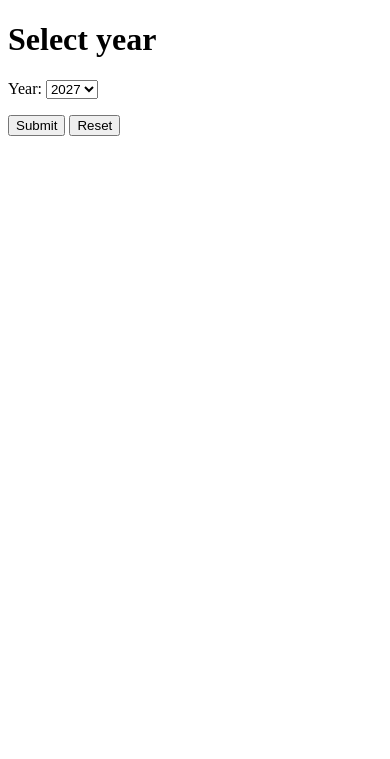
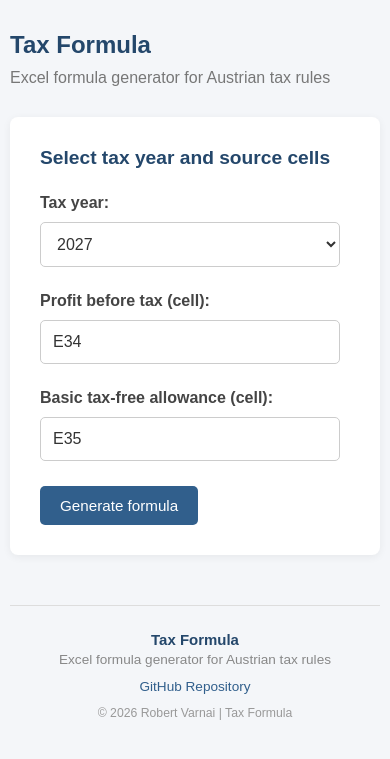
Before and after one commit to rvarnai/taxformula, a Spring Boot app: page /formula in a window 390 px wide. Shown: the top 759 px of the page. Run offline with Spring Boot 4, Linux system fonts and the light colour scheme; data comes from the database, SQL or seed files in the repository; some libraries are stand-ins or nearby versions.

Commit message:
frontend improvements, github ci pipeline

```diff
--- /dev/null
+++ b/src/main/java/at/rvarnai/taxformula/model/TaxBracket.java
@@ -0,0 +1,3 @@
+package at.rvarnai.taxformula.model;
+
+public record TaxBracket(String incomeRange, String taxRate) {}
--- a/src/main/java/at/rvarnai/taxformula/resource/TaxFormulaController.java
+++ b/src/main/java/at/rvarnai/taxformula/resource/TaxFormulaController.java
@@ -1,6 +1,7 @@
 package at.rvarnai.taxformula.resource;
 
 import at.rvarnai.taxformula.model.Charge;
+import at.rvarnai.taxformula.model.TaxBracket;
 import at.rvarnai.taxformula.model.TaxFormula;
 import at.rvarnai.taxformula.model.Year;
 import at.rvarnai.taxformula.service.ChargeService;
@@ -12,7 +13,10 @@ import org.springframework.web.bind.annotation.GetMapping;
 import org.springframework.web.bind.annotation.ModelAttribute;
 import org.springframework.web.bind.annotation.PostMapping;
 
+import java.math.BigDecimal;
+import java.util.ArrayList;
 import java.util.Comparator;
+import java.util.List;
 
 @Controller
 @RequiredArgsConstructor
@@ -24,27 +28,46 @@ public class TaxFormulaController {
 
     @GetMapping("/formula")
     public String getFormulaForNextYear(Model model) {
-        model.addAttribute("formula", getTaxFormula(Year.NEXT));
+        model.addAttribute("formula", TaxFormula.builder().year(Year.NEXT.getValue()).build());
         model.addAttribute("years", chargeService.getYears());
         return "taxformula";
     }
 
     @PostMapping("/formula")
     public String selectYear(@ModelAttribute TaxFormula formula, Model model) {
-        model.addAttribute("formula", getTaxFormula(Year.forValue(formula.getYear())));
+        model.addAttribute("formula", getTaxFormula(
+                Year.forValue(formula.getYear()),
+                formula.getProfitBeforeTaxCell(),
+                formula.getBasicTaxFreeAllowanceCell()));
         return "result";
     }
 
-    private TaxFormula getTaxFormula(Year year) {
-        final StringBuilder taxLevels = new StringBuilder();
-        chargeService.getChargesByYear(year).stream()
-                .sorted(Comparator.comparing(Charge::level)).forEach(charge -> taxLevels.append(charge).append("\n"));
-
+    private TaxFormula getTaxFormula(
+            Year year,
+            String profitBeforeTaxCell,
+            String basicTaxFreeAllowanceCell) {
         return TaxFormula.builder()
                 .year(year.getValue())
-                .taxLevels(taxLevels.toString())
-                .excelFormula(formulaFactory.createFormula(year))
+                .taxBrackets(getTaxBrackets(chargeService.getChargesByYear(year)))
+                .excelFormula(formulaFactory.createFormula(year, profitBeforeTaxCell, basicTaxFreeAllowanceCell))
+                .profitBeforeTaxCell(profitBeforeTaxCell)
+                .basicTaxFreeAllowanceCell(basicTaxFreeAllowanceCell)
                 .build();
     }
 
+    private List<TaxBracket> getTaxBrackets(List<Charge> charges) {
+        final List<Charge> chargesSorted = charges.stream().sorted(Comparator.comparing(Charge::level)).toList();
+        final List<TaxBracket> taxBrackets = new ArrayList<>();
+
+        taxBrackets.add(new TaxBracket("Up to " + Charge.AMOUNT_FORMAT.format(chargesSorted.getFirst().amount()), "0 %"));
+
+        for (int i = 0; i < chargesSorted.size(); i++) {
+            final Charge charge = chargesSorted.get(i);
+            final BigDecimal from = charge.amount();
+            final BigDecimal to = (i + 1 < chargesSorted.size()) ? chargesSorted.get(i + 1).amount() : BigDecimal.ZERO;
+            taxBrackets.add(charge.toTaxBracket(from, to, charge.percentage()));
+        }
+        return taxBrackets;
+    }
+
 }
--- a/src/main/java/at/rvarnai/taxformula/service/FormulaFactoryService.java
+++ b/src/main/java/at/rvarnai/taxformula/service/FormulaFactoryService.java
@@ -4,5 +4,9 @@ import at.rvarnai.taxformula.model.Year;
 
 public interface FormulaFactoryService {
 
-    String createFormula(Year year);
+    String createFormula(Year year, String profitBeforeTaxCell, String basicTaxFreeAllowanceCell);
+
+    default String createFormula(Year year) {
+        return createFormula(year, "E34", "E35");
+    }
 }
--- /dev/null
+++ b/src/main/resources/static/css/style.css
@@ -0,0 +1,335 @@
+/* General layout */
+* {
+    box-sizing: border-box;
+}
+
+body {
+    font-family: Arial, Helvetica, sans-serif;
+    background-color: #f4f6f9;
+    color: #333;
+    margin: 0;
+    padding: 30px 15px;
+}
+
+.container {
+    max-width: 850px;
+    margin: 0 auto;
+}
+
+/* Headings */
+h1 {
+    color: #24476b;
+    margin-bottom: 10px;
+}
+
+.subtitle {
+    color: #777;
+    margin-bottom: 30px;
+}
+
+/* Form card */
+.form-card {
+    background-color: #fff;
+    padding: 30px;
+    margin-bottom: 20px;
+    border-radius: 8px;
+    box-shadow: 0 2px 8px rgba(0, 0, 0, 0.06);
+}
+
+.form-card h2 {
+    color: #24476b;
+    font-size: 1.2em;
+    margin-top: 0;
+    margin-bottom: 25px;
+}
+
+/* Form elements */
+.form-group {
+    margin-bottom: 25px;
+}
+
+.form-group label {
+    display: block;
+    font-weight: bold;
+    margin-bottom: 10px;
+    color: #444;
+}
+
+.form-group select,
+.form-group input {
+    width: 100%;
+    max-width: 300px;
+    padding: 12px;
+    border: 1px solid #ccc;
+    border-radius: 5px;
+    background-color: #fff;
+    font-size: 1em;
+    color: #333;
+}
+
+.form-group select {
+    cursor: pointer;
+}
+
+.form-group select:focus,
+.form-group input:focus {
+    outline: none;
+    border-color: #315f8c;
+    box-shadow: 0 0 0 2px rgba(49, 95, 140, 0.15);
+}
+
+/* Form buttons */
+.form-actions {
+    display: flex;
+    gap: 10px;
+    flex-wrap: wrap;
+}
+
+.button {
+    display: inline-block;
+    padding: 11px 20px;
+    background-color: #315f8c;
+    color: white;
+    text-decoration: none;
+    border: none;
+    border-radius: 5px;
+    font-size: 0.95em;
+    cursor: pointer;
+    transition: background-color 0.2s;
+}
+
+.button:hover {
+    background-color: #24476b;
+}
+
+.button-secondary {
+    background-color: #e5e8ec;
+    color: #444;
+}
+
+.button-secondary:hover {
+    background-color: #d2d7dd;
+}
+
+/* Result cards */
+.result-card {
+    background-color: #fff;
+    padding: 25px;
+    margin-bottom: 20px;
+    border-radius: 8px;
+    box-shadow: 0 2px 8px rgba(0, 0, 0, 0.06);
+}
+
+.result-title {
+    font-size: 1.15em;
+    font-weight: bold;
+    color: #24476b;
+    margin-bottom: 15px;
+    display: block;
+}
+
+.result-content {
+    display: block;
+    white-space: pre-line;
+    overflow-wrap: anywhere;
+    line-height: 1.6;
+    font-family: Consolas, monospace;
+    font-size: 0.95em;
+}
+
+/* Result card heading and actions */
+.result-header {
+    display: flex;
+    justify-content: space-between;
+    align-items: center;
+    gap: 15px;
+    margin-bottom: 15px;
+}
+
+.result-header .result-title {
+    margin-bottom: 0;
+}
+
+/* Tax table */
+.tax-table {
+    width: 100%;
+    max-width: 550px;
+    border-collapse: collapse;
+    margin-top: 10px;
+    background-color: #fff;
+    font-size: 0.95em;
+    table-layout: fixed;
+}
+
+.tax-table th,
+.tax-table td {
+    padding: 12px 15px;
+    text-align: right;
+}
+
+.tax-table th:first-child,
+.tax-table td:first-child {
+    width: 70%;
+}
+
+.tax-table th:last-child,
+.tax-table td:last-child {
+    width: 30%;
+    white-space: nowrap;
+}
+
+.tax-table th {
+    background-color: #315f8c;
+    color: #fff;
+    font-weight: 600;
+}
+
+.tax-table td {
+    border-bottom: 1px solid #e5e8ec;
+}
+
+.tax-table tbody tr:nth-child(even) {
+    background-color: #f4f6f9;
+}
+
+.tax-table tbody tr:hover {
+    background-color: #edf3f8;
+}
+
+/* Official source reference */
+.table-note {
+    color: #777;
+    font-size: 0.85em;
+    margin-top: 12px;
+    line-height: 1.5;
+}
+
+.table-note a {
+    color: #315f8c;
+    text-decoration: none;
+}
+
+.table-note a:hover {
+    text-decoration: underline;
+}
+
+.copy-button {
+    padding: 7px 14px;
+    background-color: #e5e8ec;
+    color: #315f8c;
+    border: 1px solid #ccd3dc;
+    border-radius: 5px;
+    font-size: 0.85em;
+    cursor: pointer;
+    white-space: nowrap;
+}
+
+.copy-button:hover {
+    background-color: #d2dce8;
+}
+
+.copy-status {
+    display: block;
+    margin-top: 10px;
+    color: #287a45;
+    font-size: 0.85em;
+}
+
+/* Disclaimer */
+.disclaimer {
+    margin-top: 25px;
+    padding: 15px 20px;
+    background-color: #fff8e6;
+    border-left: 4px solid #e0a52b;
+    border-radius: 4px;
+    color: #665522;
+    font-size: 0.9em;
+    line-height: 1.5;
+}
+
+/* Navigation */
+.navigation {
+    margin-top: 25px;
+}
+
+.button {
+    display: inline-block;
+    padding: 11px 20px;
+    background-color: #315f8c;
+    color: white;
+    text-decoration: none;
+    border-radius: 5px;
+    transition: background-color 0.2s;
+}
+
+.button:hover {
+    background-color: #24476b;
+}
+
+/* Footer */
+footer {
+    margin-top: 50px;
+    padding: 25px 15px;
+    border-top: 1px solid #ddd;
+    color: #777;
+    font-size: 0.85em;
+}
+
+.footer-content {
+    max-width: 850px;
+    margin: 0 auto;
+    text-align: center;
+}
+
+.footer-brand {
+    margin-bottom: 12px;
+}
+
+.footer-brand strong {
+    display: block;
+    color: #24476b;
+    font-size: 1.1em;
+    margin-bottom: 4px;
+}
+
+.footer-brand span {
+    color: #888;
+}
+
+.footer-links {
+    margin-bottom: 12px;
+}
+
+.footer-links a {
+    color: #315f8c;
+    text-decoration: none;
+}
+
+.footer-links a:hover {
+    text-decoration: underline;
+}
+
+.footer-copyright {
+    font-size: 0.9em;
+    color: #999;
+}
+
+/* Responsive layout */
+@media (max-width: 600px) {
+    body {
+        padding: 15px 10px;
+    }
+
+    h1 {
+        font-size: 1.5em;
+    }
+
+    .result-card {
+        padding: 18px;
+    }
+
+    .result-header {
+        align-items: flex-start;
+        flex-direction: column;
+    }
+}
--- /dev/null
+++ b/src/main/resources/templates/fragments/footer.html
@@ -0,0 +1,30 @@
+<!DOCTYPE html>
+<html lang="en" xmlns:th="https://www.thymeleaf.org">
+<body>
+
+<footer th:fragment="footer">
+
+    <div class="footer-content">
+        <div class="footer-brand">
+            <strong>Tax Formula</strong>
+            <span>Excel formula generator for Austrian tax rules</span>
+        </div>
+
+        <div class="footer-links">
+            <a href="https://github.com/rvarnai/taxformula"
+               target="_blank"
+               rel="noopener noreferrer">
+                GitHub Repository
+            </a>
+        </div>
+
+        <div class="footer-copyright">
+            &copy; <span th:text="${#dates.year(#dates.createNow())}"></span>
+            Robert Varnai | Tax Formula
+        </div>
+    </div>
+
+</footer>
+
+</body>
+</html>
--- a/src/main/resources/templates/taxformula.html
+++ b/src/main/resources/templates/taxformula.html
@@ -1,18 +1,62 @@
 <!DOCTYPE HTML>
 <html lang="en" xmlns:th="https://www.thymeleaf.org">
+
 <head>
-    <title>Excel formula generator for Austrian tax rules</title>
+    <title>Tax Formula</title>
     <meta http-equiv="Content-Type" content="text/html; charset=UTF-8" />
+    <meta name="viewport" content="width=device-width, initial-scale=1">
+    <link rel="stylesheet" th:href="@{/css/style.css}">
 </head>
+
 <body>
-<h1>Select year</h1>
-<form action="#" th:action="@{/formula}" th:object="${formula}" method="post">
-    <p><label for="year">Year:</label>
-        <select id="year" th:field="*{year}">
-            <option th:each="year : ${years}" th:value="${year.value}" th:text="${year.value}"></option>
-        </select>
-    </p>
-    <p><input type="submit" value="Submit" /> <input type="reset" value="Reset" /></p>
-</form>
+    <div class="container">
+        <h1>Tax Formula</h1>
+        <div class="subtitle">
+            Excel formula generator for Austrian tax rules
+        </div>
+
+        <div class="form-card">
+            <h2>Select tax year and source cells</h2>
+
+            <form action="#" th:action="@{/formula}"
+                  th:object="${formula}" method="post">
+
+                <div class="form-group">
+                    <label for="year">Tax year:</label>
+
+                    <select id="year" th:field="*{year}">
+                        <option th:each="year : ${years}"
+                                th:value="${year.value}"
+                                th:text="${year.value}">
+                        </option>
+                    </select>
+                </div>
+
+                <div class="form-group">
+                    <label for="profitBeforeTaxCell">Profit before tax (cell):</label>
+                    <input id="profitBeforeTaxCell" type="text"
+                           th:field="*{profitBeforeTaxCell}"
+                           pattern="[A-Z]{1,3}[1-9]{1,3}"
+                           title="Enter a cell reference, for example E34."
+                           maxlength="6" required>
+                </div>
+
+                <div class="form-group">
+                    <label for="basicTaxFreeAllowanceCell">Basic tax-free allowance (cell):</label>
+                    <input id="basicTaxFreeAllowanceCell" type="text"
+                           th:field="*{basicTaxFreeAllowanceCell}"
+                           pattern="[A-Z]{1,3}[1-9]{1,3}"
+                           title="Enter a cell reference, for example E35."
+                           maxlength="6" required>
+                </div>
+
+                <div class="form-actions">
+                    <button type="submit" class="button">Generate formula</button>
+                </div>
+            </form>
+        </div>
+    </div>
+
+    <div th:replace="~{fragments/footer :: footer}"></div>
 </body>
 </html>
```
Also changed, not shown: src/main/java/at/rvarnai/taxformula/model/Charge.java (+16 -10 lines), src/main/java/at/rvarnai/taxformula/model/TaxFormula.java (+8 -6 lines), src/main/java/at/rvarnai/taxformula/service/FormulaFactoryServiceImpl.java (+21 -10 lines), src/main/resources/templates/result.html (+91 -11 lines), .github/workflows/ci.yml, README.md, 3 other files.
